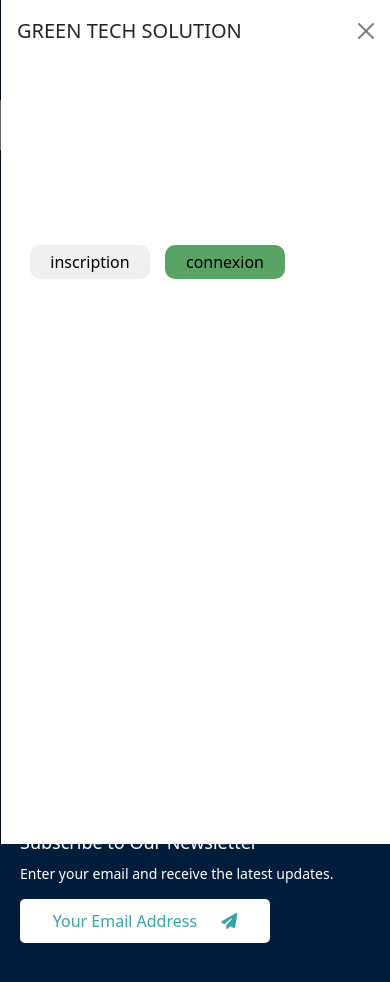
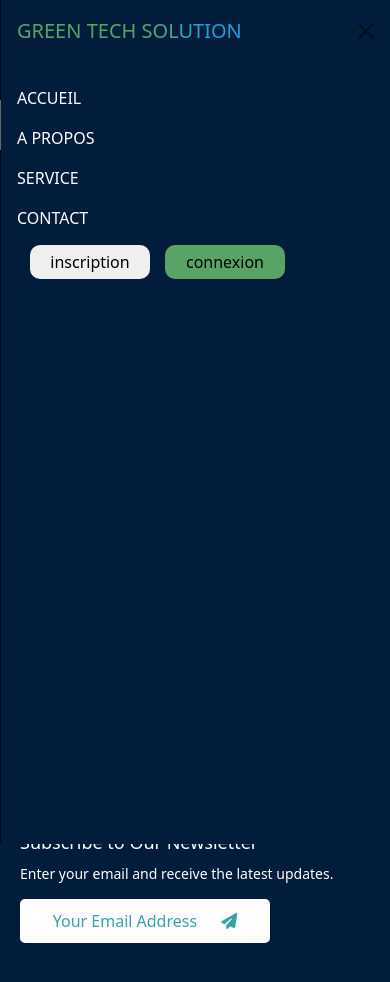
Before and after one commit to Borislegangster/ProjetBrief1, a website: page index.html in a window 390 px wide. Both pictures are taken after a click on the button "Toggle navigation". Drawn offline with nearby package versions, Linux system fonts and the light colour scheme.

Commit message:
mise a jour

```diff
--- a/src/headfoot.css
+++ b/src/headfoot.css
@@ -37,6 +37,15 @@ header{
 }
 .navbar-toggler-icon{
     color: white;
+}
+.offcanvas-end{
+    background-color: #021D3C;
+}
+
+#offcanvasNavbarLabel{
+    background: linear-gradient(to right, #59A465 61%, #1E9FDB 83%);
+    -webkit-background-clip: text;
+    -webkit-text-fill-color: transparent;
 }
 /* responsive hamburger */
 @media screen and (min-width:992px ) {
```
Also changed, not shown: service.html (+1 -1 lines), src/service.css (+12 -0 lines).
